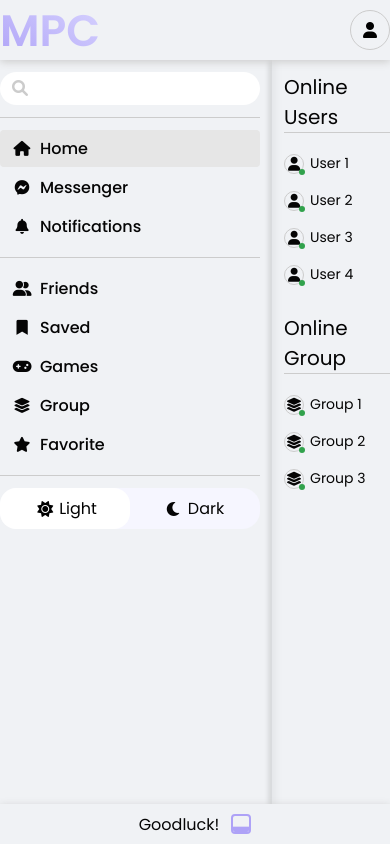
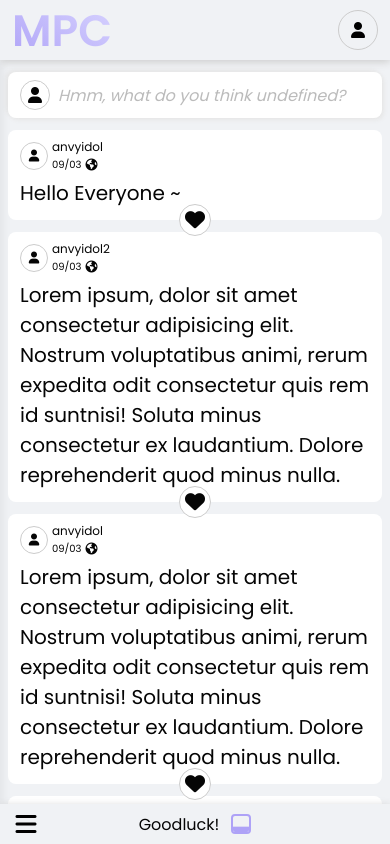
Before and after one commit to leho-dev/contestMPC, a plain HTML site: page home.html in a window 390 px wide. Drawn offline with Linux system fonts and the light colour scheme.

Commit message:
final file

```diff
--- a/assets/css/home.css
+++ b/assets/css/home.css
@@ -307,6 +307,21 @@
     margin-left: 4px;
 }
 
+.toggle-menu {
+    position: fixed;
+    font-size: 2.4rem;
+    width: 28px;
+    height: 28px;
+    display: flex;
+    justify-content: center;
+    align-items: center;
+    z-index: 20;
+    left: 12px;
+    bottom: 6px;
+    cursor: pointer;
+    display: none;
+}
+
 .main-mid {
     color: var(--text-color);
     flex: 1;
@@ -328,7 +343,10 @@
 
 .main-mid__create-post {
     position: sticky;
-    top: var(--header-height);
+    box-shadow: -2px -2px 4px var(--bg-item-hover),
+        2px 2px 4px var(--bg-item-hover);
+    top: 12px;
+    z-index: 5;
     background: var(--white-color);
     margin: 12px 8px;
     border-radius: 8px;
@@ -749,3 +767,40 @@
 .confirm-btn.no {
     background: #d85261;
 }
+
+@media (max-width: 1200px) {
+    .header-grid {
+        padding: 0 12px;
+    }
+
+    .main-left {
+        padding-left: 12px;
+    }
+}
+
+@media (max-width: 1024px) {
+    .main-right {
+        display: none;
+    }
+}
+
+@media (max-width: 768px) {
+    .main-left {
+        position: fixed;
+        top: var(--header-height);
+        bottom: 40px;
+        transform: translateX(-100%);
+        left: 0;
+        z-index: 6;
+        background: var(--bg-color);
+        transition: all linear 0.3s;
+    }
+
+    .main-left.active {
+        transform: translateX(0);
+    }
+
+    .toggle-menu {
+        display: flex;
+    }
+}
--- a/home.html
+++ b/home.html
@@ -135,6 +135,9 @@
                         </div>
                         <div class="main-left__mode-box"></div>
                     </div>
+                </div>
+                <div class="toggle-menu">
+                    <i class="fa-solid fa-bars"></i>
                 </div>
                 <div class="main-mid">
                     <div class="main-mid__create-post">
@@ -389,17 +392,34 @@
                         const lightBtn = $(".main-left__mode-btn.light");
                         const darkBtn = $(".main-left__mode-btn.dark");
                         const moveModeBtn = $(".main-left__mode-box");
+                        const mainLeft = $(".main-left");
+                        const toggle = $(".toggle-menu");
                         _this = this;
 
                         //mode
                         darkBtn.onclick = () => {
                             moveModeBtn.classList.add("active");
-                            $(".app").classList.add("dark")
+                            $(".app").classList.add("dark");
                         };
 
                         lightBtn.onclick = () => {
                             moveModeBtn.classList.remove("active");
-                            $(".app").classList.remove("dark")
+                            $(".app").classList.remove("dark");
+                        };
+
+                        //toggle
+                        toggle.onclick = () => {
+                            mainLeft.classList.toggle("active");
+                        };
+
+                        window.onclick = (e) => {
+                            const mainLeftE = e.target.closest(".main-left");
+                            const toggleMenu = e.target.closest(".toggle-menu");
+                            if (!mainLeftE && !toggleMenu) {
+                                if (mainLeft.classList.contains("active")) {
+                                    mainLeft.classList.remove("active");
+                                }
+                            }
                         };
 
                         //modal
```
Also changed, not shown: assets/css/index.css (+41 -4 lines), index.html (+8 -2 lines).
